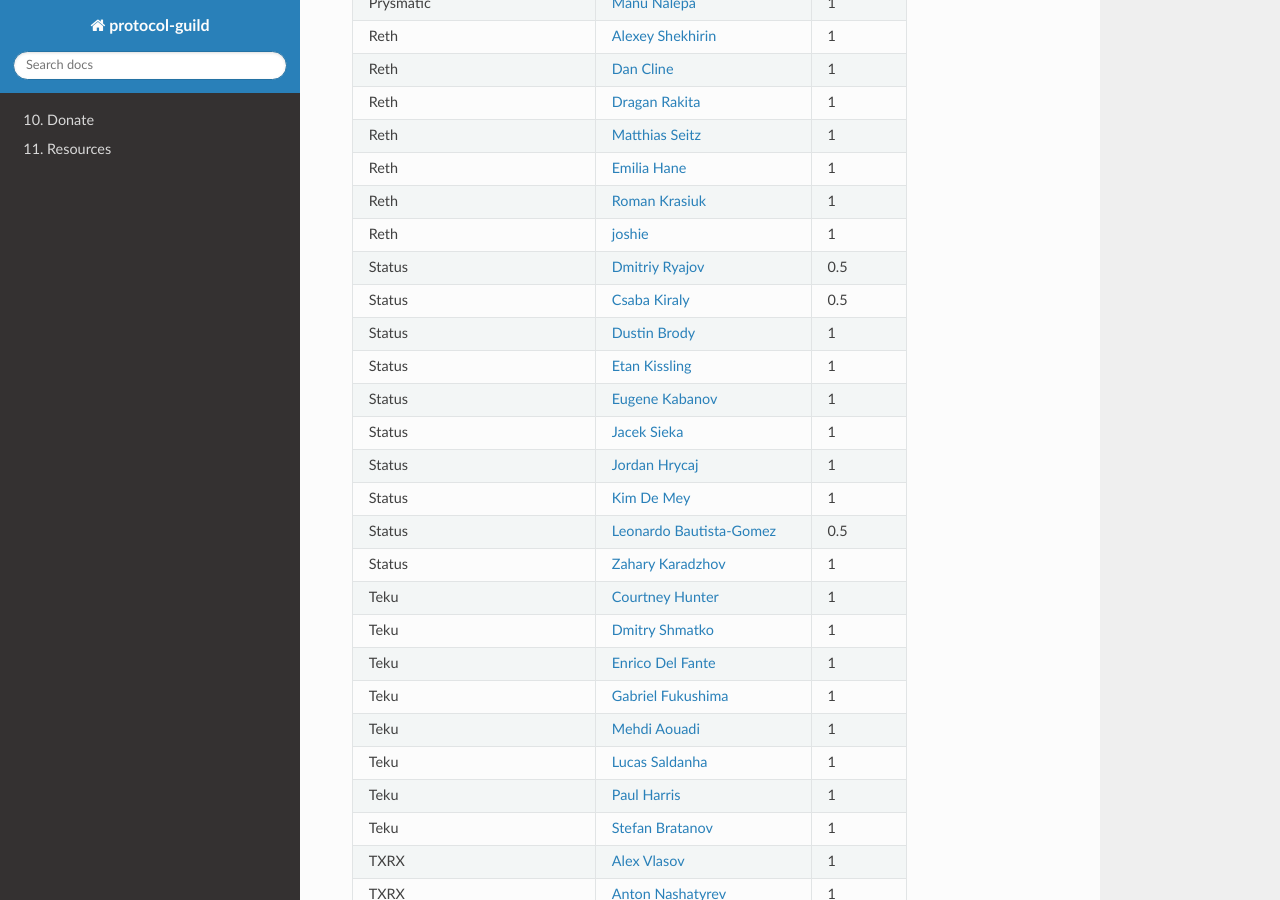
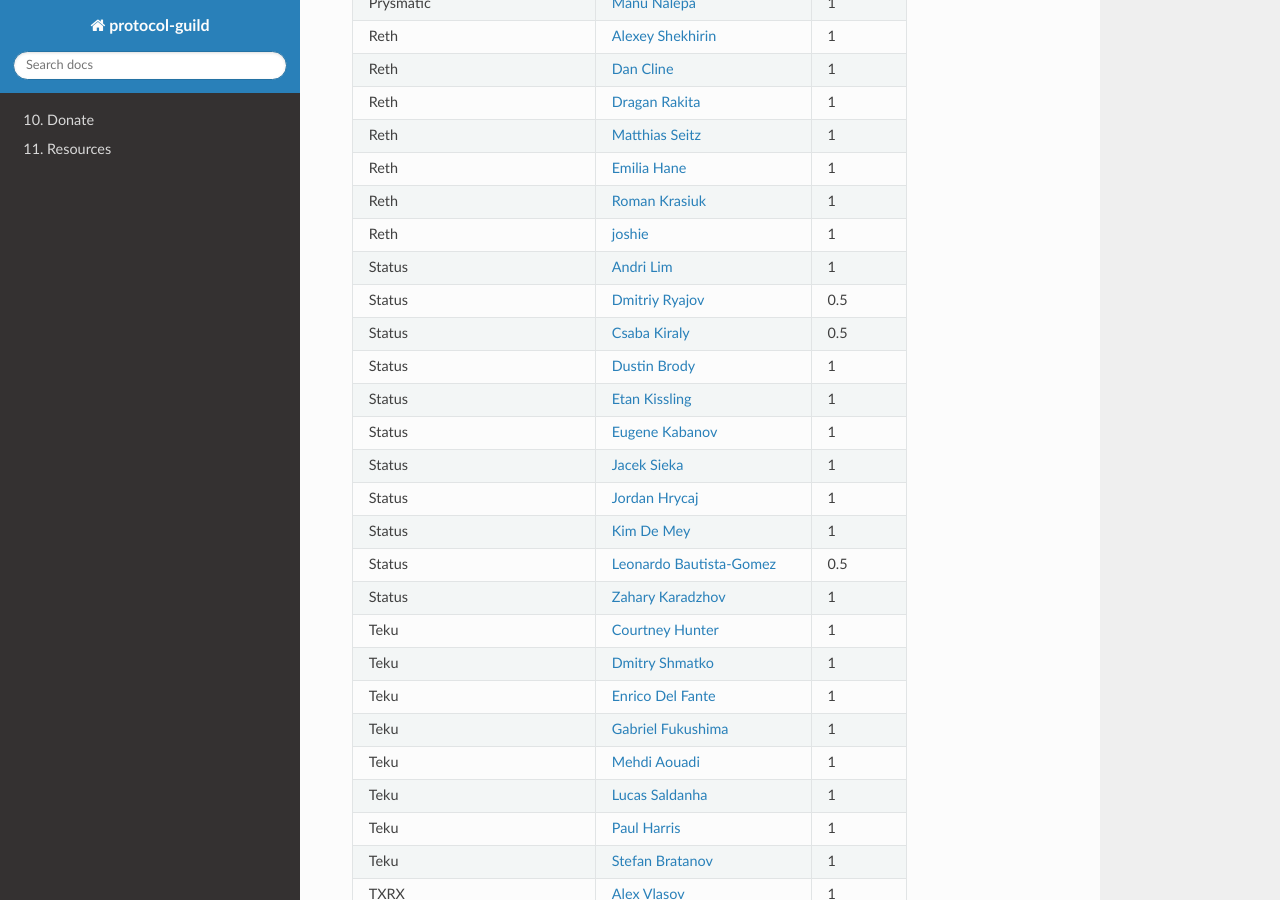
Before and after one commit to protocolguild/documentation, a Sphinx documentation site: the page built from docs/09-membership.md, in a window 1280 px wide and 900 px high, scrolled down 6027 px. Built offline with Sphinx 7.4.7 and the Read the Docs theme 2.0.0, drawn with Linux system fonts in a browser that asks for light colours; pages that are not in the unit, such as notebooks, are missing from menus.

Commit message:
Add Andri Lim

```diff
--- a/docs/09-membership.md
+++ b/docs/09-membership.md
@@ -191,6 +191,7 @@
  | Reth | [Emilia Hane](https://github.com/emhane) | 1 |
  | Reth | [Roman Krasiuk](https://github.com/rkrasiuk) | 1 |
  | Reth | [joshie](https://github.com/joshieDo) | 1 |
+ | Status | [Andri Lim](https://github.com/jangko/) | 1 |
  | Status | [Dmitriy Ryajov](https://github.com/dryajov/) | 0.5 |
  | Status | [Csaba Kiraly](https://github.com/cskiraly/) | 0.5 |
  | Status | [Dustin Brody](https://github.com/tersec/) | 1 |
```
